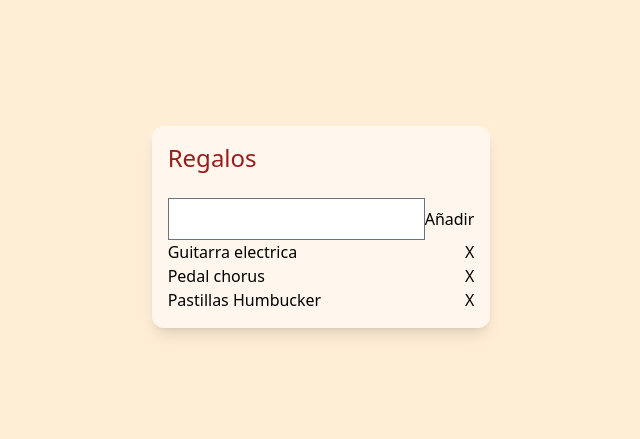
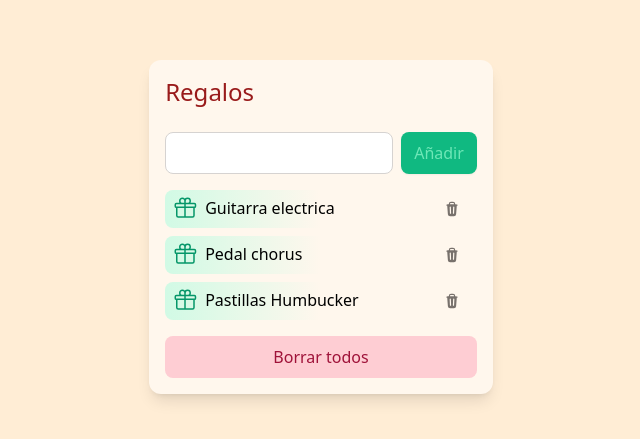
Before and after one commit to dkast/adviency, a Next.js app: page / in a window 1280 px wide. Shown: the part 173-612 px from the top of the page, without its empty margins (319-959 px from the left). Built offline with nearby package versions, Linux system fonts and the light colour scheme.

Commit message:
Add button to delete all

```diff
--- a/components/GiftFormAdd.tsx
+++ b/components/GiftFormAdd.tsx
@@ -9,13 +9,19 @@ const GiftFormAdd = ({ onClick }: GiftFormAddProps) => {
   const [giftDescription, setGiftDescription] = useState<string>("");
 
   return (
-    <div className="flex">
+    <div className="flex gap-2">
       <input
         type="text"
+        className="rounded-lg border-stone-300 text-sm focus:border-emerald-500 focus:ring-emerald-300"
         value={giftDescription}
         onChange={(e) => setGiftDescription(e.target.value)}
       />
-      <button type="submit" onClick={(e) => onClick(giftDescription)}>
+      <button
+        className="rounded-lg border border-transparent bg-emerald-600 text-white shadow-sm px-3 py-2 hover:bg-emerald-800 disabled:bg-emerald-500 disabled:text-emerald-300 focus:outline-none focus:ring-2 focus:ring-emerald-500 focus:ring-offset-2"
+        type="button"
+        onClick={(e) => onClick(giftDescription)}
+        disabled={giftDescription === ""}
+      >
         Añadir
       </button>
     </div>
--- a/components/GiftItem.tsx
+++ b/components/GiftItem.tsx
@@ -1,5 +1,8 @@
 "use client";
 import React from "react";
+import { TrashIcon } from "@heroicons/react/20/solid";
+import { GiftIcon } from "@heroicons/react/24/outline";
+
 import { Gift } from "@/types/gift";
 
 interface GiftItemProps {
@@ -8,9 +11,17 @@ interface GiftItemProps {
 }
 const GiftItem = ({ gift, onDelete }: GiftItemProps) => {
   return (
-    <div className="flex justify-between">
-      <span>{gift.description}</span>
-      <button onClick={(e) => onDelete(gift)}>X</button>
+    <div className="flex justify-between gap-2 bg-gradient-to-r from-emerald-100 via-transparent to-transparent rounded-lg px-2 py-1.5">
+      <GiftIcon className="w-6 h-6 text-emerald-600" />
+      <div className="grow">
+        <span>{gift.description}</span>
+      </div>
+      <button
+        className="rounded border border-transparent text-stone-500 hover:text-rose-600 hover:bg-rose-100 px-2 py-1 disabled:bg-stone-200 disabled:text-stone-400 focus:outline-none focus:ring-2 focus:ring-rose-500 focus:ring-offset-2"
+        onClick={(e) => onDelete(gift)}
+      >
+        <TrashIcon className="h-4 w-4" />
+      </button>
     </div>
   );
 };
--- a/components/GiftList.tsx
+++ b/components/GiftList.tsx
@@ -32,11 +32,15 @@ const GiftList = ({ data }: GiftListProps) => {
     );
   };
 
+  const handleDeleteAll = () => {
+    setGifts([]);
+  };
+
   return (
-    <>
+    <div className="flex flex-col gap-4">
       <GiftFormAdd onClick={handleAdd} />
-      {gifts ? (
-        <div>
+      {gifts && gifts.length > 0 ? (
+        <div className="flex flex-col gap-2">
           {gifts.map((gift) => {
             return (
               <GiftItem
@@ -50,7 +54,14 @@ const GiftList = ({ data }: GiftListProps) => {
       ) : (
         <span>No hay regalos</span>
       )}
-    </>
+      <button
+        type="button"
+        className="rounded-lg border border-transparent bg-rose-200 text-rose-800 px-3 py-2 hover:bg-rose-600 hover:text-white disabled:bg-stone-200 disabled:text-stone-400 focus:outline-none focus:ring-2 focus:ring-rose-500 focus:ring-offset-2"
+        onClick={handleDeleteAll}
+      >
+        Borrar todos
+      </button>
+    </div>
   );
 };
 
--- a/package.json
+++ b/package.json
@@ -9,6 +9,7 @@
     "lint": "next lint"
   },
   "dependencies": {
+    "@heroicons/react": "^2.0.13",
     "@types/node": "18.11.10",
     "@types/react": "18.0.26",
     "@types/react-dom": "18.0.9",
```
Also changed, not shown: 1 other file (tests, documents, lock files or other folders).
